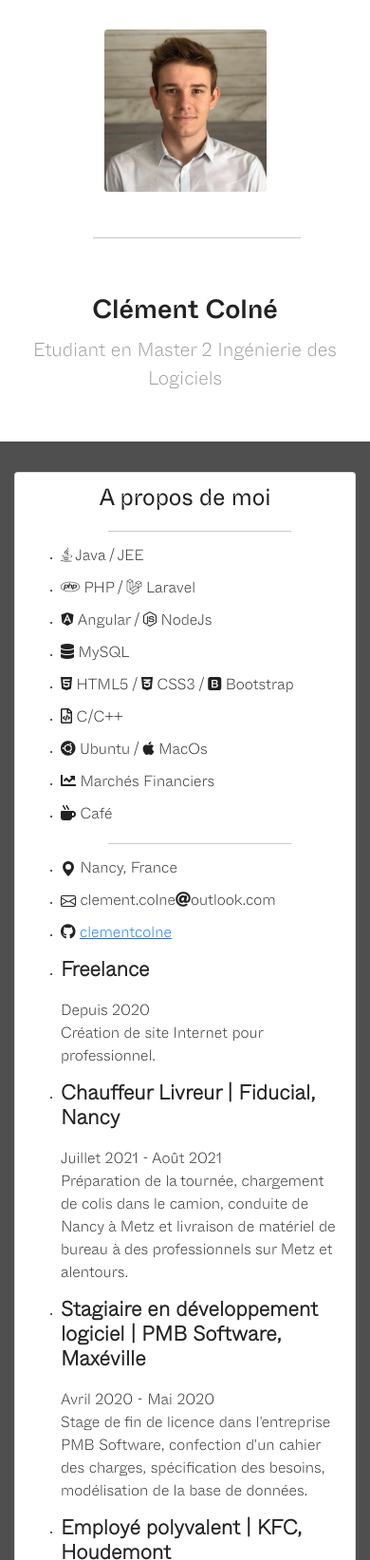
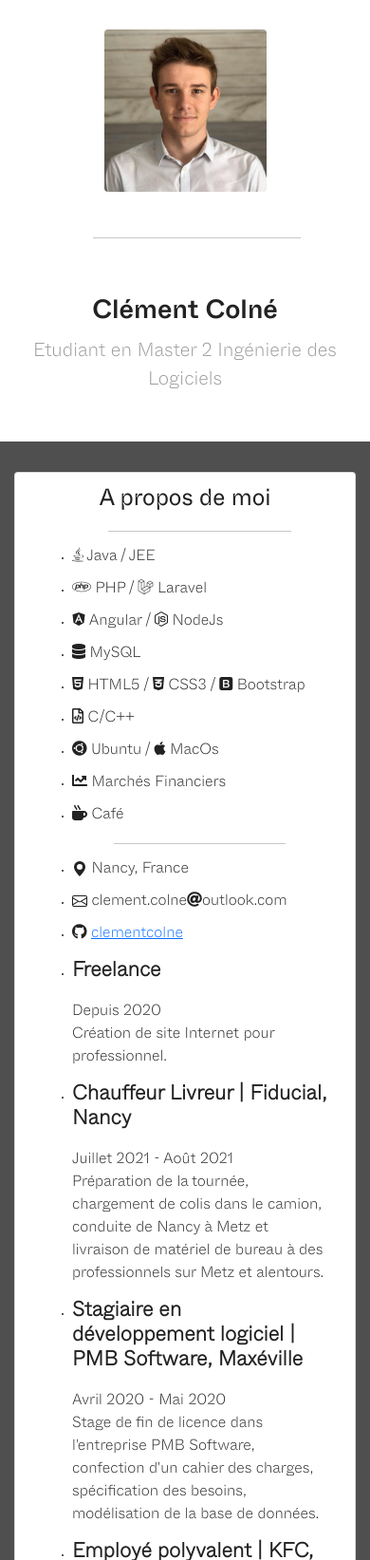
Before and after one commit to clementcolne/portfolio, a PHP site: page / in a window 390 px wide. Shown: the part 57-1700 px from the top of the page at 95% size. Run offline with PHP 8.4, Linux system fonts and the light colour scheme.

Commit message:
fixing front responsivity issue

```diff
--- a/index.php
+++ b/index.php
@@ -18,8 +18,8 @@
           </div>
           <hr class="offset-lg-3 col-lg-6 offset-sm-3 col-sm-6 offset-3 col-6 mt-5">
         </div>
+
         <div class="row mt-5">
-
           <div class="offset-lg-4 col-lg-4 center">
             <h1>Clément Colné</h1>
             <p class="lead description">Etudiant en Master 2 Ingénierie des Logiciels</p>
@@ -34,6 +34,7 @@
         <div class="card-body">
           <h2 class="center">A propos de moi</h2>
           <hr class="offset-lg-4 col-lg-4 offset-sm-3 col-sm-6 offset-3 col-6">
+          <div class="container-fluid">
           <div class="row">
 
 
@@ -166,11 +167,13 @@
 
           </div>
         </div>
+        </div>
       </div>
   </div>
 
 
 
+  <div class="container-fluid">
   <div class="row">
 
     <!-- Second column -->
@@ -406,6 +409,7 @@
     <!-- Second section end -->
 
   </div>
+</div>
 
 
 <?php $content = ob_get_clean(); ?>
```
